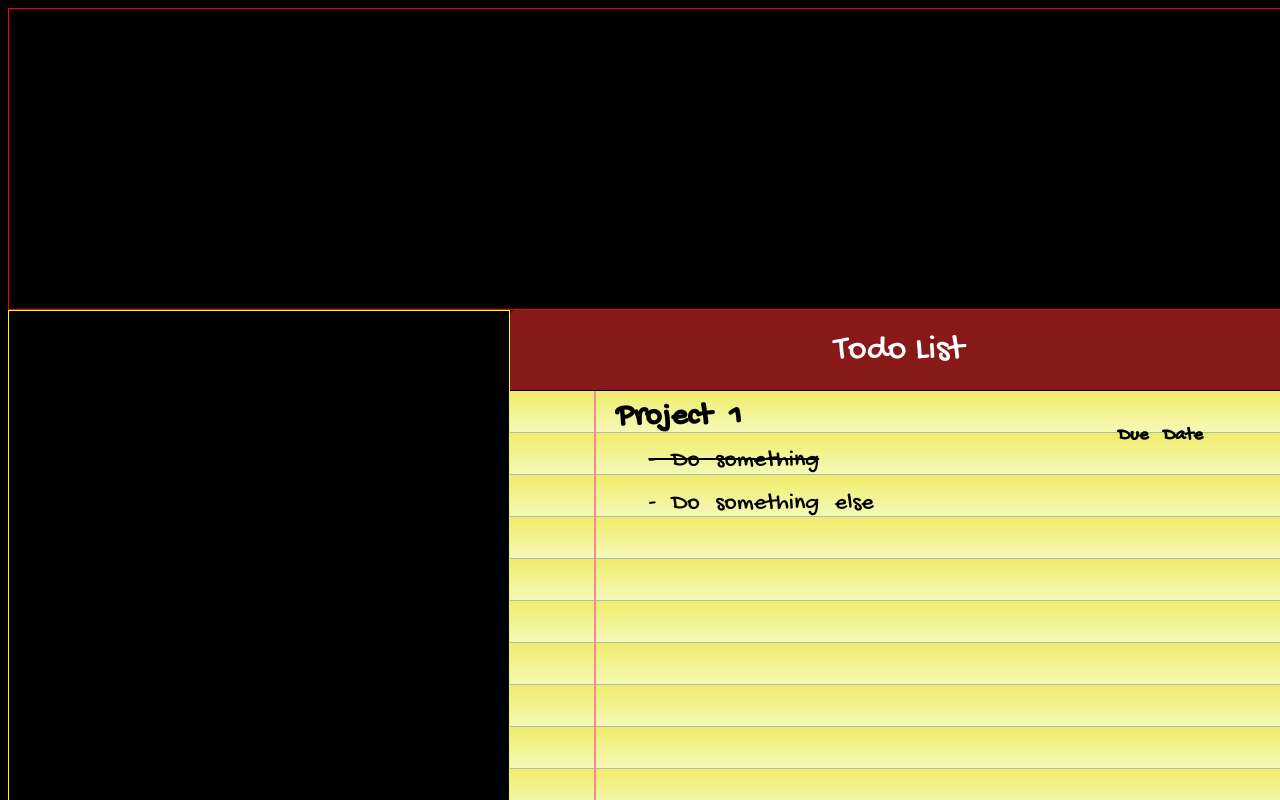
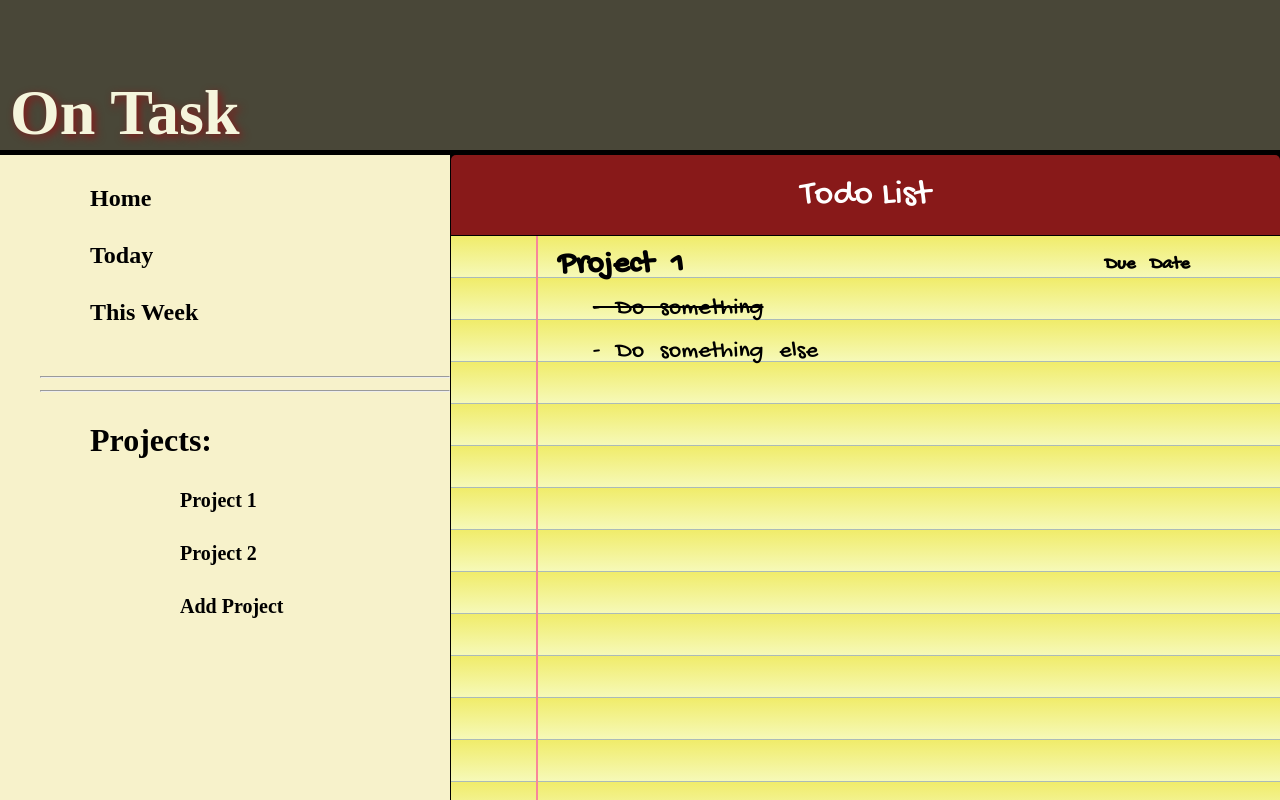
Before and after one commit to JPAK36/todo-list, a website: page dist/index.html in a window 1280 px wide. Shown: the top 800 px of the page. Drawn offline with Linux system fonts and the light colour scheme.

Commit message:
Add styles for sidebar and header

```diff
--- a/dist/index.html
+++ b/dist/index.html
@@ -12,9 +12,28 @@
     <script defer src=./main.js></script>
 </head>
 <body>
-    <div id="header"></div>
+    <div id="header">
+        <h1>On Task</h1>
+    </div>
     <div id="content">
-        <div id="sidebar"></div>
+        <div id="sidebar">
+            <nav>
+                <ul id="">
+                    <li>Home</li>
+                    <li>Today</li>
+                    <li>This Week</li>
+                    <hr class="line-break"><hr class="line-break">
+                    <li id='projects'>
+                        Projects:
+                        <ul id="project-list">
+                            <li>Project 1</li>
+                            <li>Project 2</li>
+                            <li id="add-project">Add Project</li>
+                        </ul>
+                    </li>
+                </ul>
+            </nav>
+        </div>
         <div class="notepad">
             <div class="top">Todo List</div>
             <div class="paper" contenteditable="true">
@@ -23,7 +42,7 @@
                     <div class="project">
                         <div class="project-name">
                             <h2 class="notepad-text">Project 1</h2>
-                            <h3 class='due-date'>Due Date</h3>
+                            <h3 class='notepad-text'>Due Date</h3>
                         </div>
                         <p class="notepad-text todos completed">- Do something</p>
                         <p class="notepad-text todos">- Do something else</p>
--- a/dist/style.css
+++ b/dist/style.css
@@ -1,7 +1,9 @@
 body {
-    background: #000;
+    background: black;
     width: 100%;
     overflow: hidden;
+    margin: 0;
+    padding: 0;
 }
 
 #content {
@@ -9,16 +11,26 @@ body {
 }
 
 #header {
-    border: 1px red solid;
+    background: #494738;
+    border-bottom: 5px solid black;
     width: 100vw;
-    height: 300px;
+    height: 150px;
+    display: flex;
+    align-items: flex-end;
+}
 
+#header > h1 {
+    color: beige;
+    font-size: 64px;
+    text-shadow: 3px 3px 8px #881919;;
+    margin: 0 10px;
 }
 
 #sidebar {
     height: 100vh;
-    width: 500px;
-    border: 1px yellow solid;
+    width: 450px;
+    background: #f7f2cb;
+    border-right: 1px solid black;
 }
 
 .notepad {
@@ -33,6 +45,7 @@ body {
 .top {
     height: 80px;
     background: rgb(136, 25, 25);
+    border-bottom: 3px solid black;
     border-radius: 5px 5px 0 0;
     color: white;
     text-align: center;
@@ -88,8 +101,32 @@ h2 {
 .project-name {
     display: flex;
     justify-content: space-between;
-    align-items: flex-start;
-    margin-top: 5px;
+    align-items: center;
+    margin-top: 8px;
     margin-right: 10%;
     height: 43px;
 }
+
+ul {
+    list-style-type: none;
+    font-size: 24px;
+    font-weight: bold;
+}
+
+li {
+    margin: 30px 50px;
+}
+
+hr {
+    position: relative;
+    top: 20px;
+}
+
+#projects {
+    margin-top: 50px;
+    font-size: 32px;
+}
+
+#project-list {
+    font-size: 20px;
+}
```
